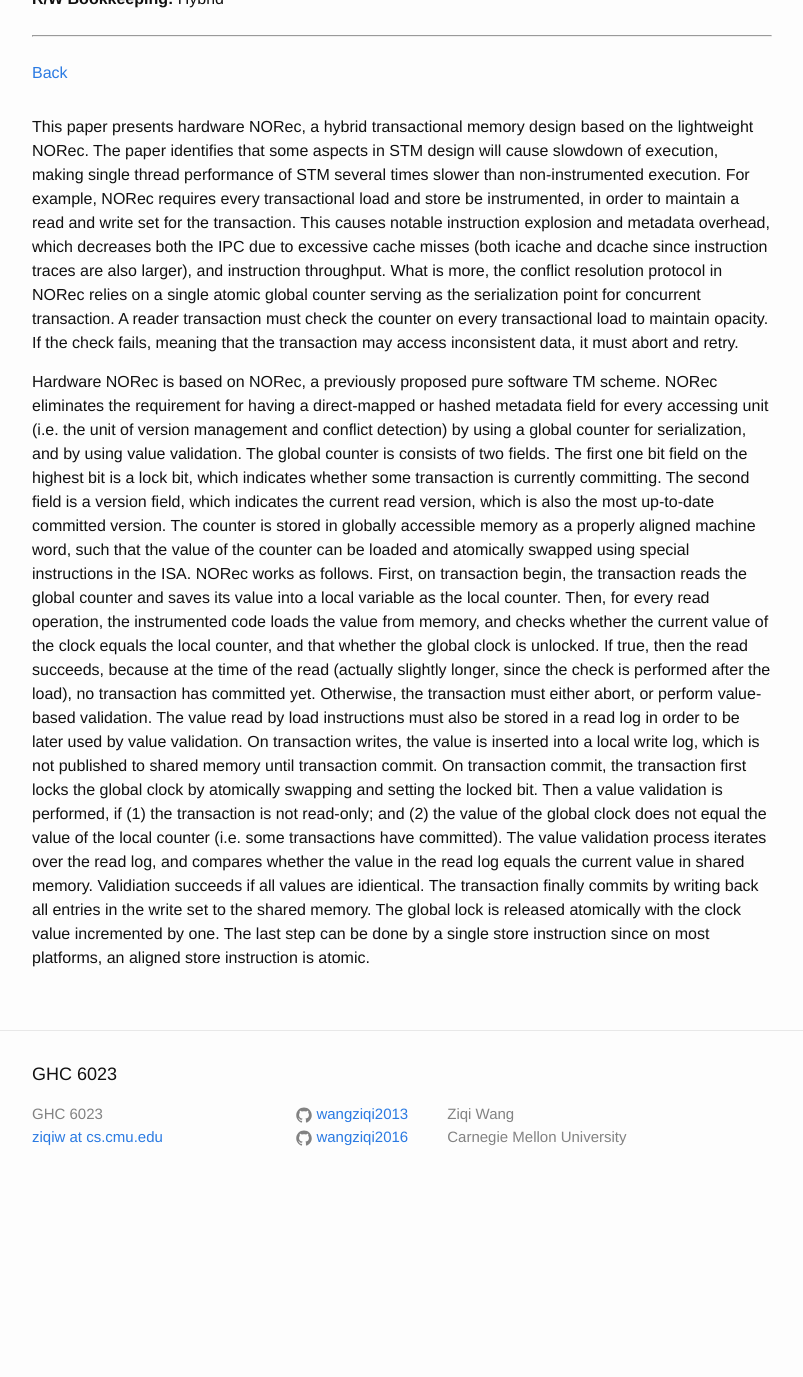
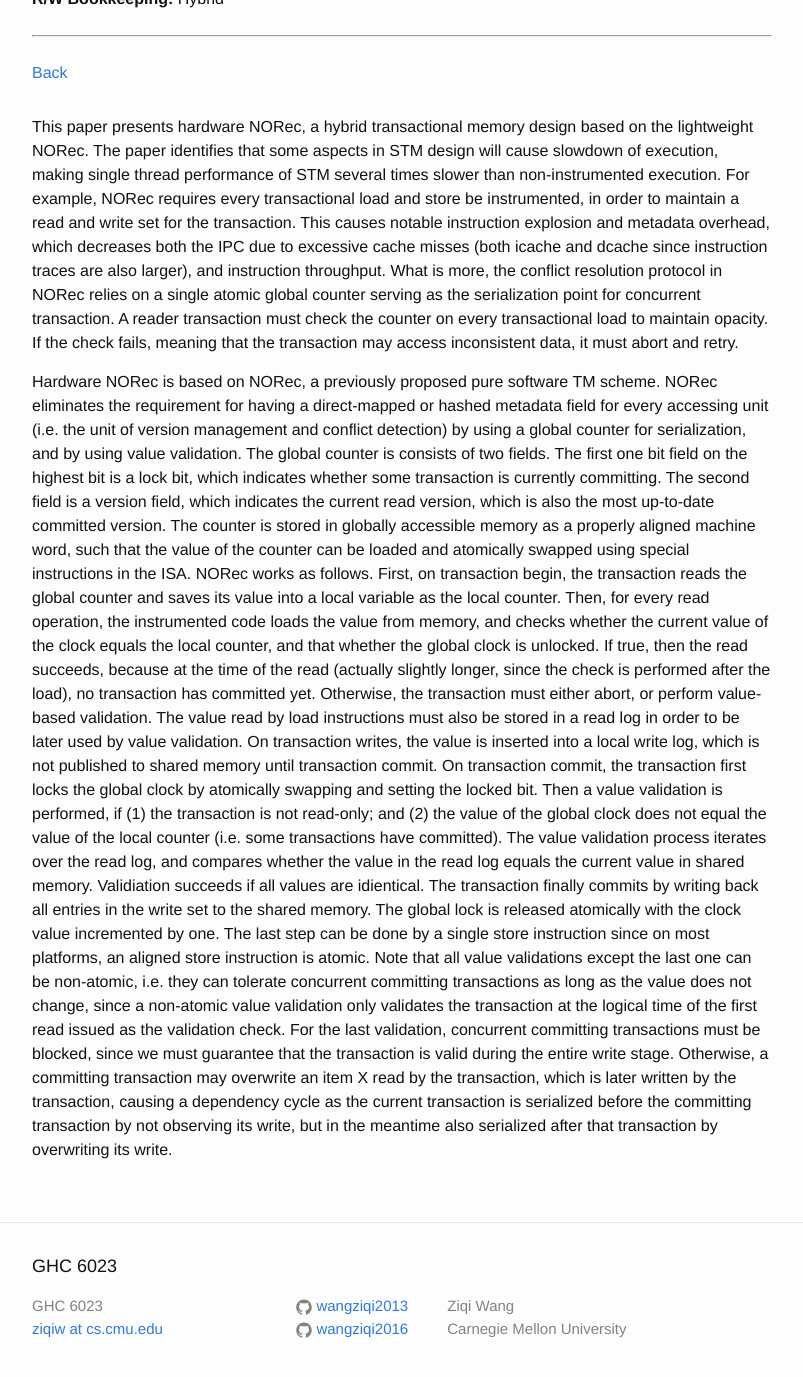
Before and after one commit to wangziqi2013/wangziqi2013.github.io, a Jekyll site: the page built from _posts/2019-11-02-rh-norec.markdown, in a window 1280 px wide and 1400 px high, scrolled down 521 px. Shown: the top 1377 px of the window, without its empty margins (238-1041 px from the left). Built offline with Jekyll 4.4.1, drawn with Linux system fonts in a browser that asks for light colours; before the commit the page ends 1729 px from its top, so only the background shows below that.

Commit message:
Adding OCC

```diff
--- a/_posts/2019-11-02-rh-norec.markdown
+++ b/_posts/2019-11-02-rh-norec.markdown
@@ -43,4 +43,11 @@ does not equal the value of the local counter (i.e. some transactions have commi
 over the read log, and compares whether the value in the read log equals the current value in shared memory. Validiation
 succeeds if all values are idientical. The transaction finally commits by writing back all entries in the write set to
 the shared memory. The global lock is released atomically with the clock value incremented by one. The last step can be
-done by a single store instruction since on most platforms, an aligned store instruction is atomic.
+done by a single store instruction since on most platforms, an aligned store instruction is atomic. Note that all value
+validations except the last one can be non-atomic, i.e. they can tolerate concurrent committing transactions as long as
+the value does not change, since a non-atomic value validation only validates the transaction at the logical time
+of the first read issued as the validation check. For the last validation, concurrent committing transactions must be blocked,
+since we must guarantee that the transaction is valid during the entire write stage. Otherwise, a committing transaction may
+overwrite an item X read by the transaction, which is later written by the transaction, causing a dependency cycle as the
+current transaction is serialized before the committing transaction by not observing its write, but in the meantime also
+serialized after that transaction by overwriting its write.
```
